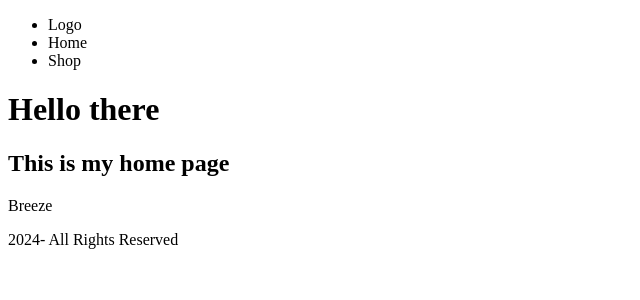
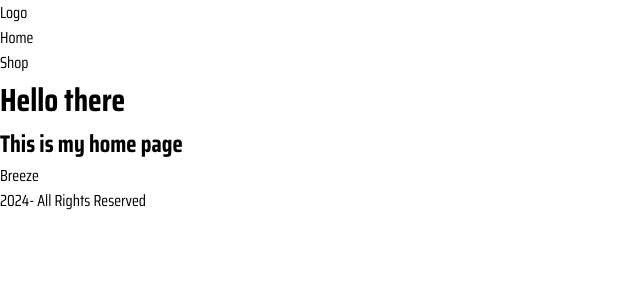
Before and after one commit to amora7741/ShoppingApp, a React (Vite) app: page / in a window 1280 px wide. Shown: the top 300 px of the page, without its empty margins (0-640 px from the left). Built offline with nearby package versions, Linux system fonts and the light colour scheme.

Commit message:
Add custom font

```diff
--- a/src/App.css
+++ /dev/null
@@ -1,5 +0,0 @@
-* {
-  margin: 0;
-  padding: 0;
-  box-sizing: border-box;
-}
--- a/src/main.jsx
+++ b/src/main.jsx
@@ -2,6 +2,8 @@
 import ReactDOM from 'react-dom/client';
 
 import Router from './components/Router';
+
+import './style.css';
 
 ReactDOM.createRoot(document.getElementById('root')).render(
   <React.StrictMode>
--- /dev/null
+++ b/src/style.css
@@ -0,0 +1,7 @@
+@import url('https://fonts.googleapis.com/css2?family=Saira+Condensed:wght@100;200;300;400;500;600;700;800;900&display=swap');
+* {
+  margin: 0;
+  padding: 0;
+  box-sizing: border-box;
+  font-family: 'Saira Condensed', sans-serif;
+}
```
